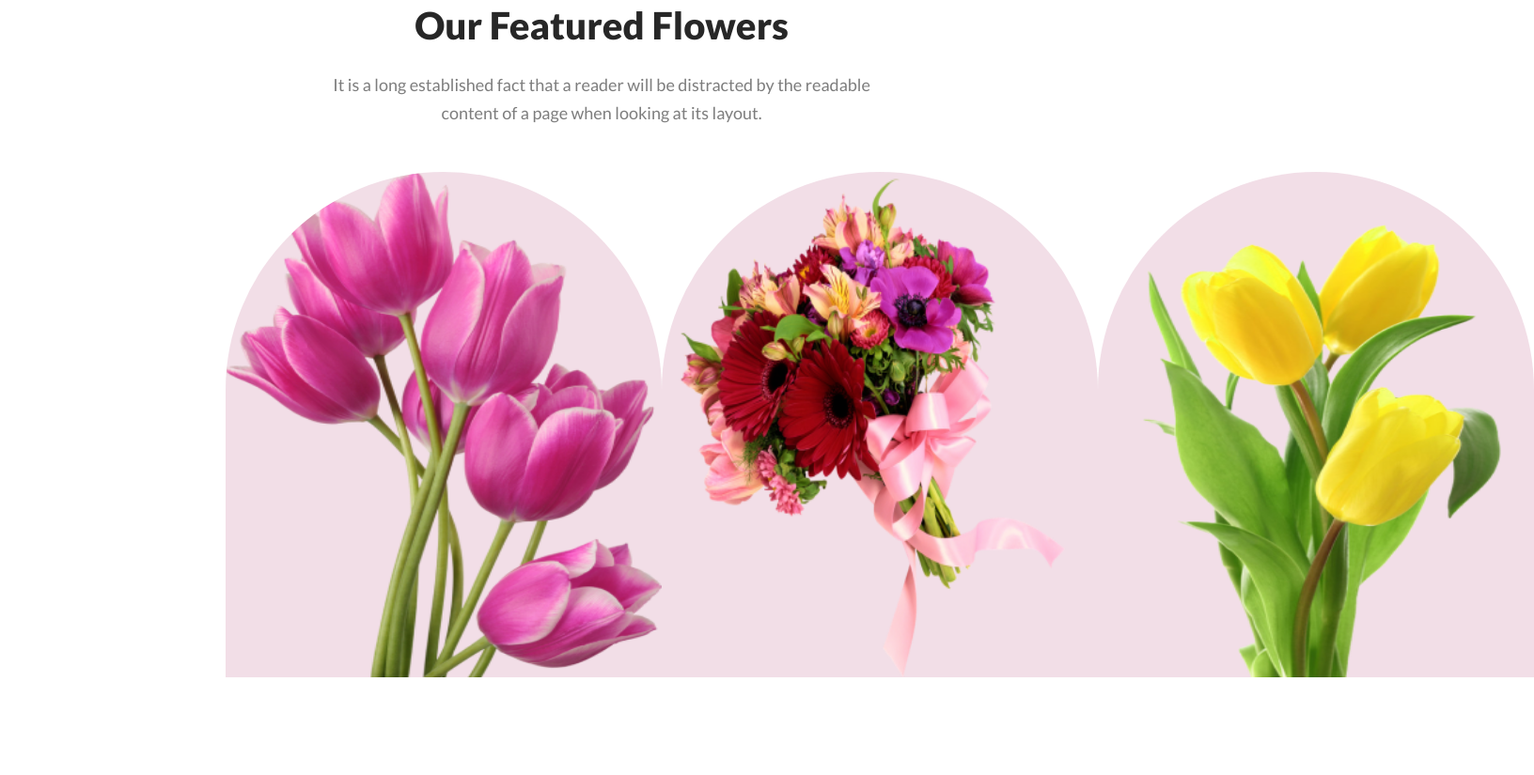
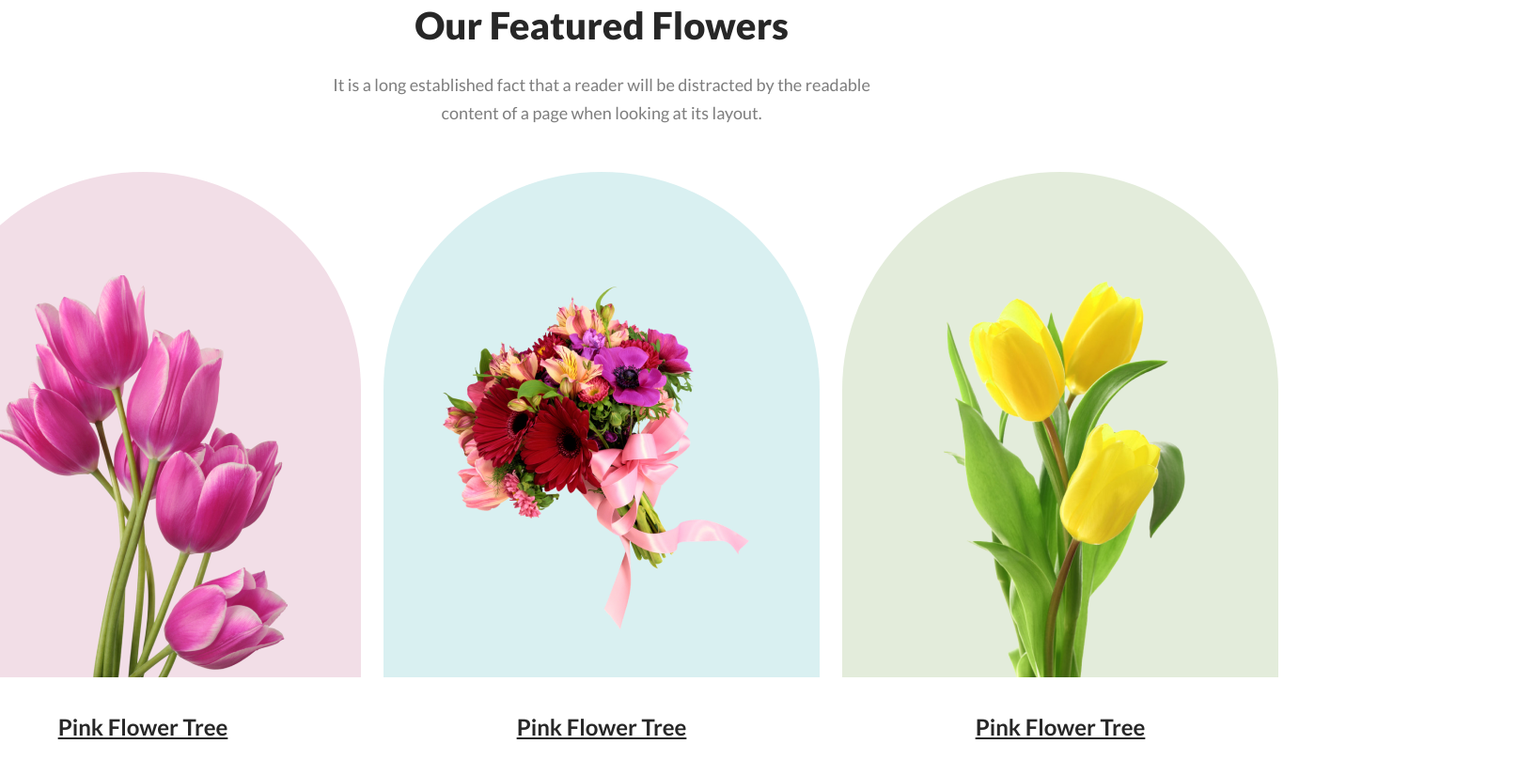
Before and after one commit to peacefulnafis/flower-shop, a plain HTML site: page index.html in a window 1280 px wide. Shown: the part 978-1803 px from the top of the page at 94% size, 1632 px wide, since content can reach past the window. Before the commit the page ends 1699 px from the top, so only its background shows below. Drawn offline with Linux system fonts and the light colour scheme.

Commit message:
Section 1 finished.

```diff
--- a/index.html
+++ b/index.html
@@ -50,30 +50,39 @@
     </header>
     <main>
       <section class="section1">
-        <div class="section1-div1">
-          <h3 class="section1-div1-h3">Our Featured Flowers</h3>
-          <p class="global-p" >
-            It is a long established fact that a reader will be distracted by
-            the readable<br />content of a page when looking at its layout.
-          </p>
-        </div>
-        <div class="section1-div2">
-          <img
-            class="img"
-            src="asset/featured-flower1.png"
-            alt="Flower 1"
-          /><img
-            class="img"
-            src="asset/featured-flower2.png"
-            alt="Flower 2"
-          /><img class="img" src="asset/featured-flower3.png" alt="Flower 3" />
+        <h2 class="section1-h2">Our Featured Flowers</h2>
+        <p class="global-p section1-p">
+          It is a long established fact that a reader will be distracted by the
+          readable<br />content of a page when looking at its layout.
+        </p>
+
+        <div class="section1-div">
+          <div class="section1-div1">
+            <img
+              class="section1-img1"
+              src="asset/featured-flower1.png"
+              alt="Flower 1"
+            />
+            <h3 class="section1-h3">Pink Flower Tree</h3>
+          </div>
+          <div class="section1-div2">
+            <img
+              class="section1-img2"
+              src="asset/featured-flower2.png"
+              alt=" Flower 2"
+            />
+            <h3 class="section1-h3">Pink Flower Tree</h3>
+          </div>
+          <div class="section1-div3">
+            <img
+              class="section1-img3"
+              src="asset/featured-flower3.png"
+              alt="Flower 3"
+            />
+            <h3 class="section1-h3">Pink Flower Tree</h3>
+          </div>
         </div>
       </section>
-      <section class="section2"></section>
-      <section class="section3"></section>
-      <section class="section4"></section>
-      <section class="section5"></section>
-      <section class="section6"></section>
     </main>
     <footer></footer>
   </body>
--- a/styles/style.css
+++ b/styles/style.css
@@ -1,3 +1,5 @@
+/* Global style starts */
+
 * {
   padding: 0px;
   margin: 0px;
@@ -10,16 +12,13 @@
   font-style: normal;
   font-weight: 700;
   line-height: normal;
-  /* display: inline-flex; */
   padding: 20px 43px;
-  /* align-items: flex-start; */
-  /* gap: 10px; */
   border-radius: 8px;
   background: #e55473;
   border: 0;
 }
 
-h3 {
+h2 {
   color: #272727;
   text-align: center;
   font-size: 40px;
@@ -28,7 +27,8 @@ h3 {
   line-height: normal;
 }
 
-h6 {
+h3 {
+
 }
 
 .global-p {
@@ -41,14 +41,7 @@ h6 {
   line-height: 30px;
 }
 
-.img {
-  width: 464px;
-  height: 538px;
-  flex-shrink: 0;
-
-  border-radius: 300px 300px 0px 0px;
-  background: rgba(167, 33, 98, 0.15);
-}
+/* Global style ends */
 
 /* Header Styles start */
 
@@ -61,9 +54,6 @@ header {
   justify-content: space-around;
   align-items: center;
   margin-left: 200px;
-}
-
-.header-div1 {
 }
 
 .header-h1 {
@@ -84,32 +74,75 @@ header {
   margin-bottom: 32px;
 }
 
-.header-div2 {
+/* Header styles end */
+
+/* Main style starts */
+
+/* Section 1 starts */
+
+.section1 {
+  margin-bottom: 240px;
 }
 
-.header-flower {
+.section1-h2 {
+  margin-top: 178px;
+  margin-bottom: 24px;
 }
 
-/* Header styles end */
+.section1-p {
+  margin-bottom: 48px;
+}
 
-/* Section 1 style starts */
-
-.section1 {
-  margin-top: 178px;
+.section1-div {
+  display: flex;
+  justify-content: center;
+  align-items: center;
+  gap: 24px;
 }
 
 .section1-div1 {
-  margin-bottom: 48px;
+  width: 464px;
+  height: 538px;
+  border-radius: 300px 300px 0px 0px;
+  background-color: rgba(167, 33, 98, 0.15);
+}
+.section1-div2 {
+  width: 464px;
+  height: 538px;
+  border-radius: 300px 300px 0px 0px;
+  background: rgba(5, 151, 160, 0.15);
+}
+.section1-div3 {
+  width: 464px;
+  height: 538px;
+  border-radius: 300px 300px 0px 0px;
+  background-color: rgba(71, 125, 17, 0.15);
+}
+.section1-img1 {
+  padding: 110px 78px 0px 76px;
+}
+.section1-img2 {
+  padding: 117px 47px 51px 47px;
+}
+.section1-img3 {
+  padding: 67px 75px 0px 75px;
 }
 
-.section1-div1-h3 {
-  margin-bottom: 24px;
+.section1-h3 {
+  color: #272727;
+  text-align: center;
+  font-size: 24px;
+  font-style: normal;
+  font-weight: 700;
+  line-height: 35px;
+  text-decoration-line: underline;
+  margin-top: 32px;
 }
 
-.section1-div2 {
-  display: flex;
-  justify-content: space-around;
-  align-items: center;
-  margin-left: 240px;
-  margin-right: 240px;
-}
+/* Section 1 ends */
+
+/* Section 2 starts */
+
+
+
+/* Section 2 ends */
```
